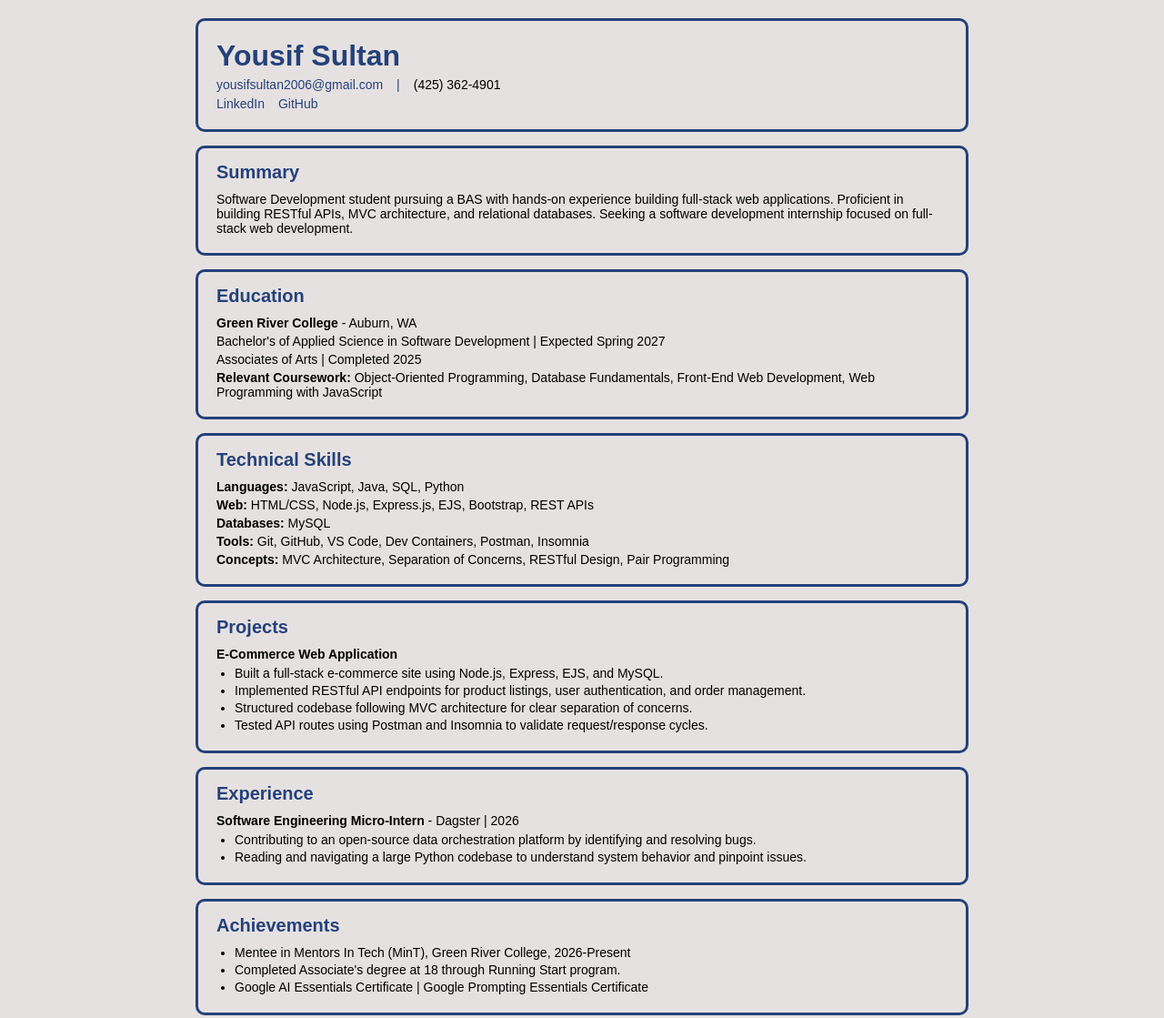
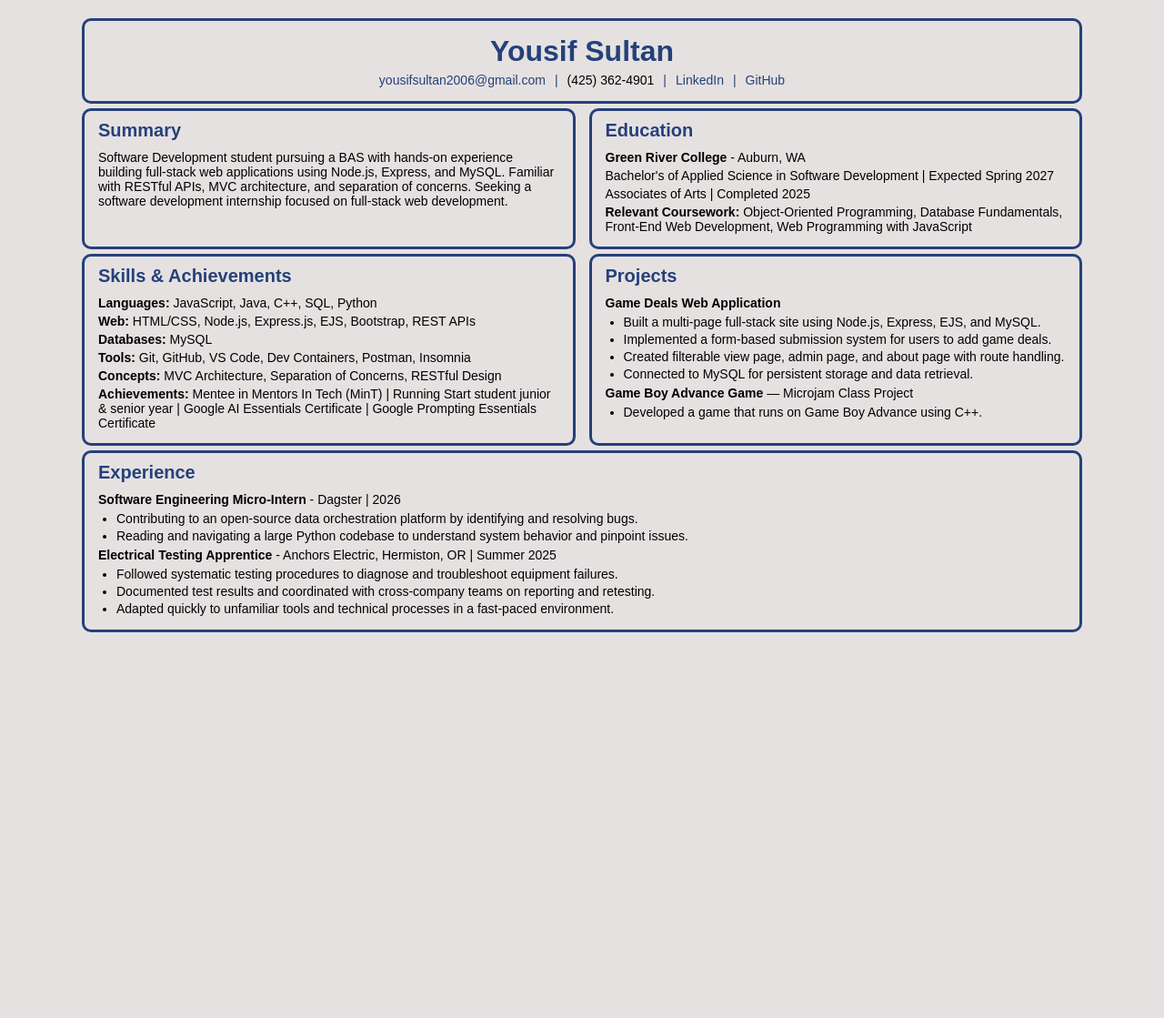
Before and after one commit to yousifsultan2006-web/Resume, a website: page index.html in a window 1280 px wide. Shown: the whole page at 91% size. After the commit the page ends 800 px from the top, so only its background shows below. Drawn offline with Linux system fonts and the light colour scheme.

Commit message:
did some more improvements, revised and changed up design and context

```diff
--- a/Styles/styles.css
+++ b/Styles/styles.css
@@ -6,18 +6,32 @@
 body {
     background-color: var(--background-light);
     font-family: Arial, Helvetica, sans-serif;
-    max-width: 850px;
+    max-width: 1100px;
     font-size: 14px;
     margin: 0 auto;
     padding: 20px;
 }
 
 .resume-header {
-    padding: 20px;
+    padding: 15px 20px;
     background-color: var(--background-light);
     border: 3px solid var(--primary-color);
     border-radius: 10px;
-    margin-bottom: 15px;
+    margin-bottom: 5px;
+}
+
+.fields {
+    display: grid;
+    grid-template-columns: 1fr 1fr;
+    gap: 5px 15px;
+}
+
+.fields section {
+    margin-bottom: 0;
+}
+
+.experience {
+    grid-column: 1 / -1;
 }
 
 .header-text h1 {
@@ -28,12 +42,14 @@ body {
     display: flex;
     flex-wrap: wrap;
     margin-top: 5px;
-    gap: 15px;
+    justify-content: center;
+    gap: 10px;
 }
 
-.contact-info span:not(:last-child)::after {
+.contact-info span:not(:last-child)::after,
+.contact-info a:not(:last-child)::after {
     content: "|";
-    margin-left: 15px;
+    margin-left: 10px;
     color: var(--primary-color);
 }
 
@@ -41,7 +57,7 @@ body {
 h1 {
     color: var(--primary-color);
     font-size: 32px;
-    text-align: left;
+    text-align: center;
     margin-bottom: 5px;
 }
 
@@ -55,9 +71,8 @@ h2 {
 section {
     background-color: var(--background-light);
     border: 3px solid var(--primary-color);
-    padding: 15px 20px;
+    padding: 10px 15px;
     border-radius: 10px;
-    margin-bottom: 15px;
 }
 
 section p {
@@ -83,9 +98,18 @@ a:focus {
     text-decoration: underline;
 }
 
-@media (max-width: 600px) {
+@media (max-width: 768px) {
     body {
         padding: 10px;
+    }
+
+    .fields {
+        grid-template-columns: 1fr;
+        gap: 15px;
+    }
+
+    .fields section {
+        margin-bottom: 0;
     }
 
     .resume-header {
--- a/index.html
+++ b/index.html
@@ -15,8 +15,6 @@
             <div class="contact-info">
                 <span><a href="mailto:yousifsultan2006@gmail.com">yousifsultan2006@gmail.com</a></span>
                 <span>(425) 362-4901</span>
-            </div>
-            <div class="contact-info">
                 <a href="https://www.linkedin.com/in/yousifsultan">LinkedIn</a>
                 <a href="https://github.com/yousifsultan2006-web">GitHub</a>
             </div>
@@ -27,7 +25,7 @@
 
         <section class="summary">
             <h2>Summary</h2>
-            <p>Software Development student pursuing a BAS with hands-on experience building full-stack web applications. Proficient in building RESTful APIs, MVC architecture, and relational databases. Seeking a software development internship focused on full-stack web development.</p>
+            <p>Software Development student pursuing a BAS with hands-on experience building full-stack web applications using Node.js, Express, and MySQL. Familiar with RESTful APIs, MVC architecture, and separation of concerns. Seeking a software development internship focused on full-stack web development.</p>
         </section>
 
         <section class="education">
@@ -39,22 +37,28 @@
         </section>
 
         <section class="skills">
-            <h2>Technical Skills</h2>
-            <p><b>Languages:</b> JavaScript, Java, SQL, Python</p>
+            <h2>Skills & Achievements</h2>
+            <p><b>Languages:</b> JavaScript, Java, C++, SQL, Python</p>
             <p><b>Web:</b> HTML/CSS, Node.js, Express.js, EJS, Bootstrap, REST APIs</p>
             <p><b>Databases:</b> MySQL</p>
             <p><b>Tools:</b> Git, GitHub, VS Code, Dev Containers, Postman, Insomnia</p>
-            <p><b>Concepts:</b> MVC Architecture, Separation of Concerns, RESTful Design, Pair Programming</p>
+            <p><b>Concepts:</b> MVC Architecture, Separation of Concerns, RESTful Design</p>
+            <p><b>Achievements:</b> Mentee in Mentors In Tech (MinT) | Running Start student junior & senior year | Google AI Essentials Certificate | Google Prompting Essentials Certificate</p>
         </section>
 
         <section class="projects">
             <h2>Projects</h2>
-            <p><b>E-Commerce Web Application</b></p>
+            <p><b>Game Deals Web Application</b></p>
             <ul>
-                <li>Built a full-stack e-commerce site using Node.js, Express, EJS, and MySQL.</li>
-                <li>Implemented RESTful API endpoints for product listings, user authentication, and order management.</li>
-                <li>Structured codebase following MVC architecture for clear separation of concerns.</li>
-                <li>Tested API routes using Postman and Insomnia to validate request/response cycles.</li>
+                <li>Built a multi-page full-stack site using Node.js, Express, EJS, and MySQL.</li>
+                <li>Implemented a form-based submission system for users to add game deals.</li>
+                <li>Created filterable view page, admin page, and about page with route handling.</li>
+                <li>Connected to MySQL for persistent storage and data retrieval.</li>
+            </ul>
+
+            <p><b>Game Boy Advance Game</b> — Microjam Class Project</p>
+            <ul>
+                <li>Developed a game that runs on Game Boy Advance using C++.</li>
             </ul>
         </section>
 
@@ -65,14 +69,12 @@
                 <li>Contributing to an open-source data orchestration platform by identifying and resolving bugs.</li>
                 <li>Reading and navigating a large Python codebase to understand system behavior and pinpoint issues.</li>
             </ul>
-        </section>
 
-        <section class="achievements">
-            <h2>Achievements</h2>
+            <p><b>Electrical Testing Apprentice</b> - Anchors Electric, Hermiston, OR | Summer 2025</p>
             <ul>
-                <li>Mentee in Mentors In Tech (MinT), Green River College, 2026-Present</li>
-                <li>Completed Associate's degree at 18 through Running Start program.</li>
-                <li>Google AI Essentials Certificate | Google Prompting Essentials Certificate</li>
+                <li>Followed systematic testing procedures to diagnose and troubleshoot equipment failures.</li>
+                <li>Documented test results and coordinated with cross-company teams on reporting and retesting.</li>
+                <li>Adapted quickly to unfamiliar tools and technical processes in a fast-paced environment.</li>
             </ul>
         </section>
 
--- a/package.json
+++ b/package.json
@@ -1,5 +1,11 @@
 {
+  "type": "module",
+  "scripts": {
+    "start": "node app.js",
+    "dev": "nodemon app.js"
+  },
   "dependencies": {
+    "express": "^4.21.0",
     "nodemon": "^3.1.14"
   }
 }
```
Also changed, not shown: app.js (+18 -0 lines).
